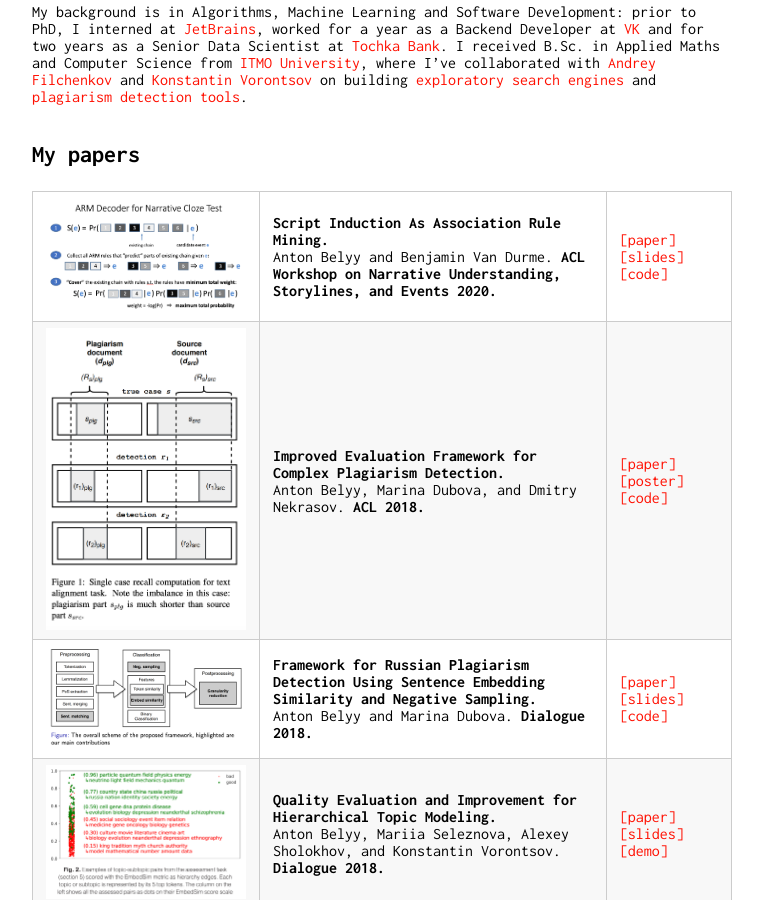
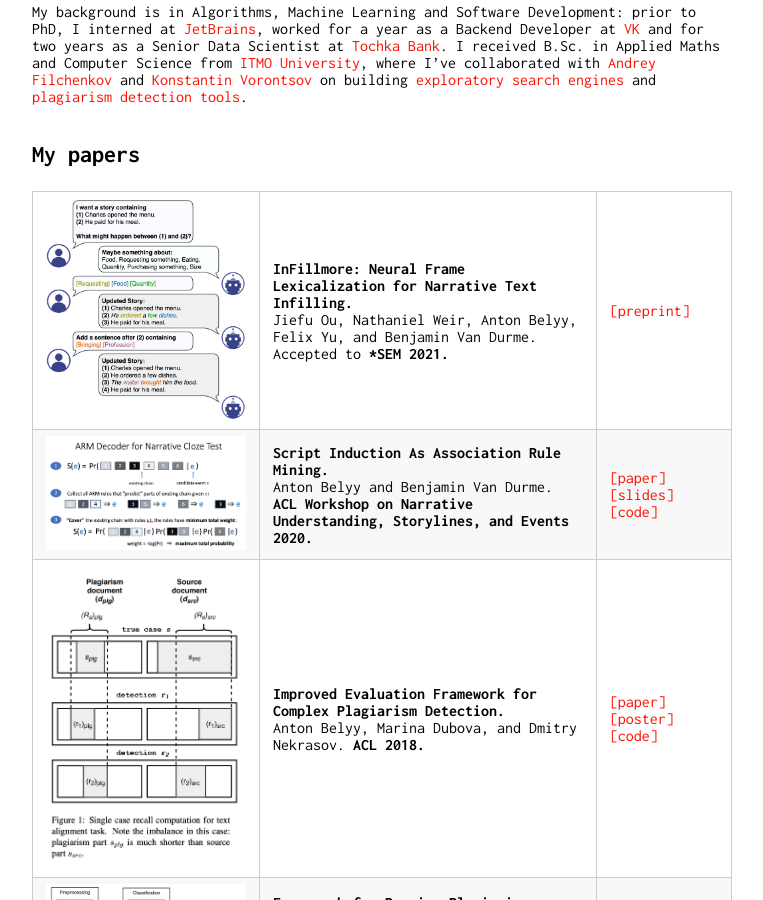
Before and after one commit to AVBelyy/AVBelyy.github.io, a Jekyll site: the page built from index.md, in a window 1280 px wide and 900 px high, scrolled down 445 px. Shown: the whole window, without its empty margins (258-1021 px from the left). Built offline with Jekyll 4.4.1, drawn with Linux system fonts in a browser that asks for light colours.

Commit message:
Add InFillmore

```diff
--- a/index.md
+++ b/index.md
@@ -14,6 +14,7 @@ I received B.Sc. in Applied Maths and Computer Science from [ITMO University](ht
 
 ## My papers
 
+<img src="img/publications/infillmore.png" alt="InFillmore screenshot" style="width: 200px"/> | **InFillmore: Neural Frame Lexicalization for Narrative Text Infilling.** <br>Jiefu Ou, Nathaniel Weir, Anton Belyy, Felix Yu, and Benjamin Van Durme. Accepted to **\*SEM 2021.** | [[preprint]](https://arxiv.org/abs/2103.04941)
 <img src="img/publications/si-as-arm.png" alt="SI as ARM screenshot" style="width: 200px"/> | **Script Induction As Association Rule Mining.** <br>Anton Belyy and Benjamin Van Durme. **ACL Workshop on Narrative Understanding, Storylines, and Events 2020.** | [[paper]](https://www.aclweb.org/anthology/2020.nuse-1.7/) [[slides]](https://slideslive.com/38929746/script-induction-as-association-rule-mining) [[code]](https://github.com/AVBelyy/arm-nachos)
 <img src="img/publications/normplagdet.png" alt="Normplagdet screenshot" style="width: 200px"/> | **Improved Evaluation Framework for Complex Plagiarism Detection.** <br>Anton Belyy, Marina Dubova, and Dmitry Nekrasov. **ACL 2018.** | [[paper]](http://www.aclweb.org/anthology/P18-2026) [[poster]](http://anthology.aclweb.org/attachments/P18-2026.Poster.pdf) [[code]](https://github.com/AVBelyy/normplagdet)
 <img src="img/publications/rusplagiarism.png" alt="Russian plagiarism detection screenshot" style="width: 200px"/> | **Framework for Russian Plagiarism Detection Using Sentence Embedding Similarity and Negative Sampling.** <br>Anton Belyy and Marina Dubova. **Dialogue 2018.** | [[paper]](http://www.dialog-21.ru/media/4289/belyyav_dubovama.pdf) [[slides]](http://www.dialog-21.ru/media/4351/belyy_dubova.pdf) [[code]](https://github.com/AVBelyy/hack-the-plag-2017)
```
Also changed, not shown: img/publications/infillmore.png (added).
